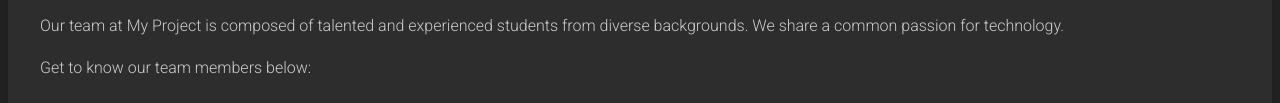
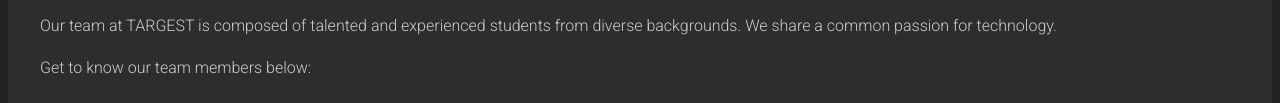
Before and after one commit to JanWilliamHaug/TargestWebsite, a plain HTML site: page about-us.html in a window 1280 px wide. Shown: the part 183-286 px from the top of the page. Drawn offline with Linux system fonts and the light colour scheme.

Commit message:
fixed typo

```diff
--- a/about-us.html
+++ b/about-us.html
@@ -23,7 +23,7 @@
 
   <main>
     <h1>About Us</h1>
-    <p>Our team at My Project is composed of talented and experienced students from diverse backgrounds. We share a common passion for technology.</p>
+    <p>Our team at TARGEST is composed of talented and experienced students from diverse backgrounds. We share a common passion for technology.</p>
     <p>Get to know our team members below:</p>
 
     <h2>
```
